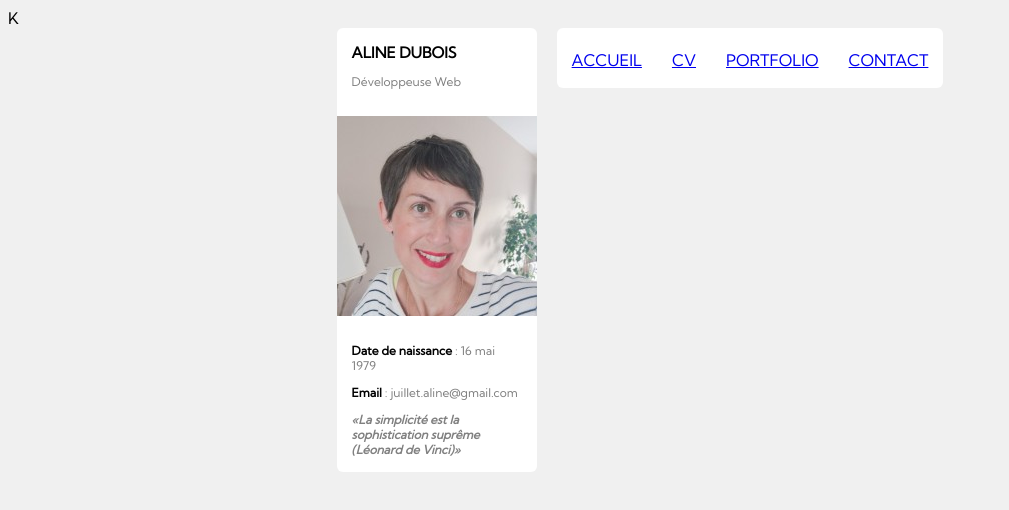
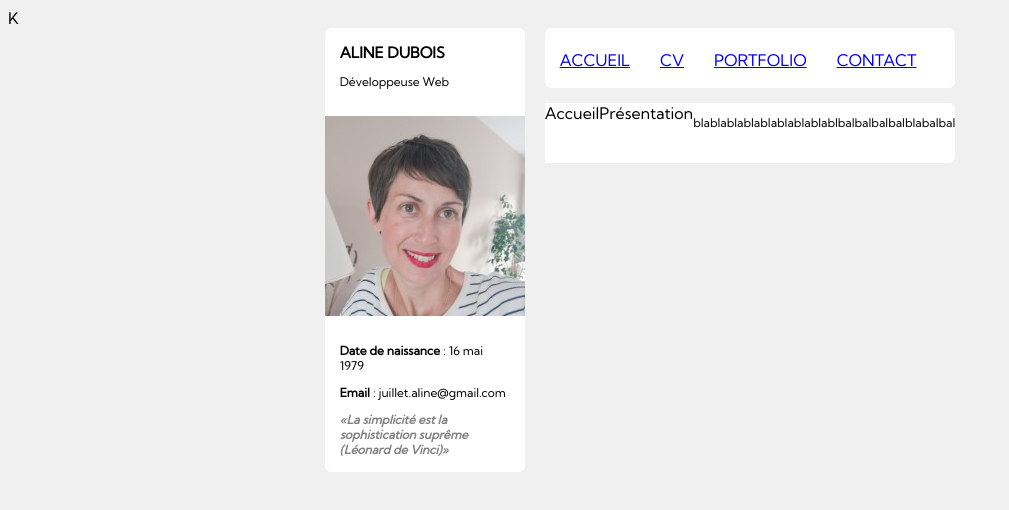
Before and after one commit to alinedubois/alinedubois.github.io, a plain HTML site: page index.html in a window 1280 px wide. Shown: the whole page, without its empty margins (0-1009 px from the left). Drawn offline with Linux system fonts and the light colour scheme.

```diff
--- a/index.html
+++ b/index.html
@@ -12,6 +12,7 @@
 <body>
 
 <div class="container">
+
 
 
     <div class="containeridentite arrondi">
@@ -37,6 +38,12 @@
     </div>
 
 
+
+
+    <div class="containermenuglobal">
+
+
+
     <div class="menu-cv arrondi">
 
         <div class="barre-de-navigation">
@@ -54,9 +61,15 @@
 
     <div class="containerdetailmenu arrondi">
 
-        <div class="menu titre2">
+        <div class="menutitre2">Accueil</div>
 
+        <div class="menutitre3">Présentation
+            <p>blablablablablablablablablbalbalbalbalblabalbal</p>
         </div>
+
+
+    </div>
+
     </div>
 
 </div>
--- a/style.css
+++ b/style.css
@@ -93,7 +93,7 @@
 p {
     font-size: 12px;
     font-weight: normal;
-    color: gray;
+    color: black;
 }
 
 p strong {
@@ -122,10 +122,28 @@
     font-style: italic;
 }
 
+
+.containermenuglobal {
+    display: inline-block;
+}
+
 .containerdetailmenu {
+    display: flex;
+    background-color: white;
+    margin-top: 15px;
+
+
+}
+
+.menutitre2 {
     display: flex;
     flex-direction: column;
     background-color: white;
     height: 60px;
+}
 
+.menutitre3 {
+    display: flex;
+    flex-direction: row;
+    height: 60px;
 }
```
